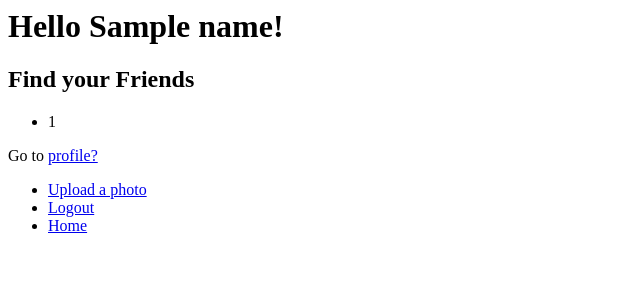
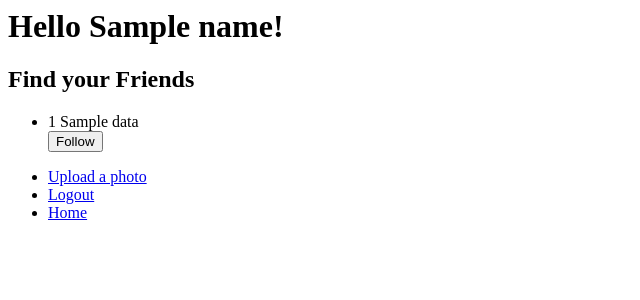
Before and after one commit to timg5599/CS460, a Flask app: template skeleton/templates/search_complete.html in a window 1280 px wide. Shown: the top 300 px of the page, without its empty margins (0-640 px from the left). Run offline with Flask 2, Linux system fonts and the light colour scheme; data comes from the database, SQL or seed files in the repository; the template is opened without the code that fills it: most values are stand-ins (such as "Sample title", 1, 10 or a date in 2020).

Commit message:
usersearch,follow,unfollow Done

```diff
--- a/skeleton/templates/search_complete.html
+++ b/skeleton/templates/search_complete.html
@@ -11,15 +11,13 @@
 <h2>Find your Friends</h2>
     <ul>
     {% for data in datas %}
-        <li>{{data[0]}}<br>
+         <form method="post" action="{{ url_for('follow_user') }}">
+             <input type="hidden" name="user_id" value="{{data[0]}}"/>
+        <li>{{data[0]}} {{data[1]}}<br></li>
+             <button type="submit">Follow</button>
+        </form>
     {% endfor %}
     </ul>
-{% endif %}
-
-{% if message is none %}
-  <p>You should <a href='/login'>login!</a></p>
-{% else %}
-  <p> Go to <a href='/profile'>profile?</a></p>
 {% endif %}
 
 <ul>
```
